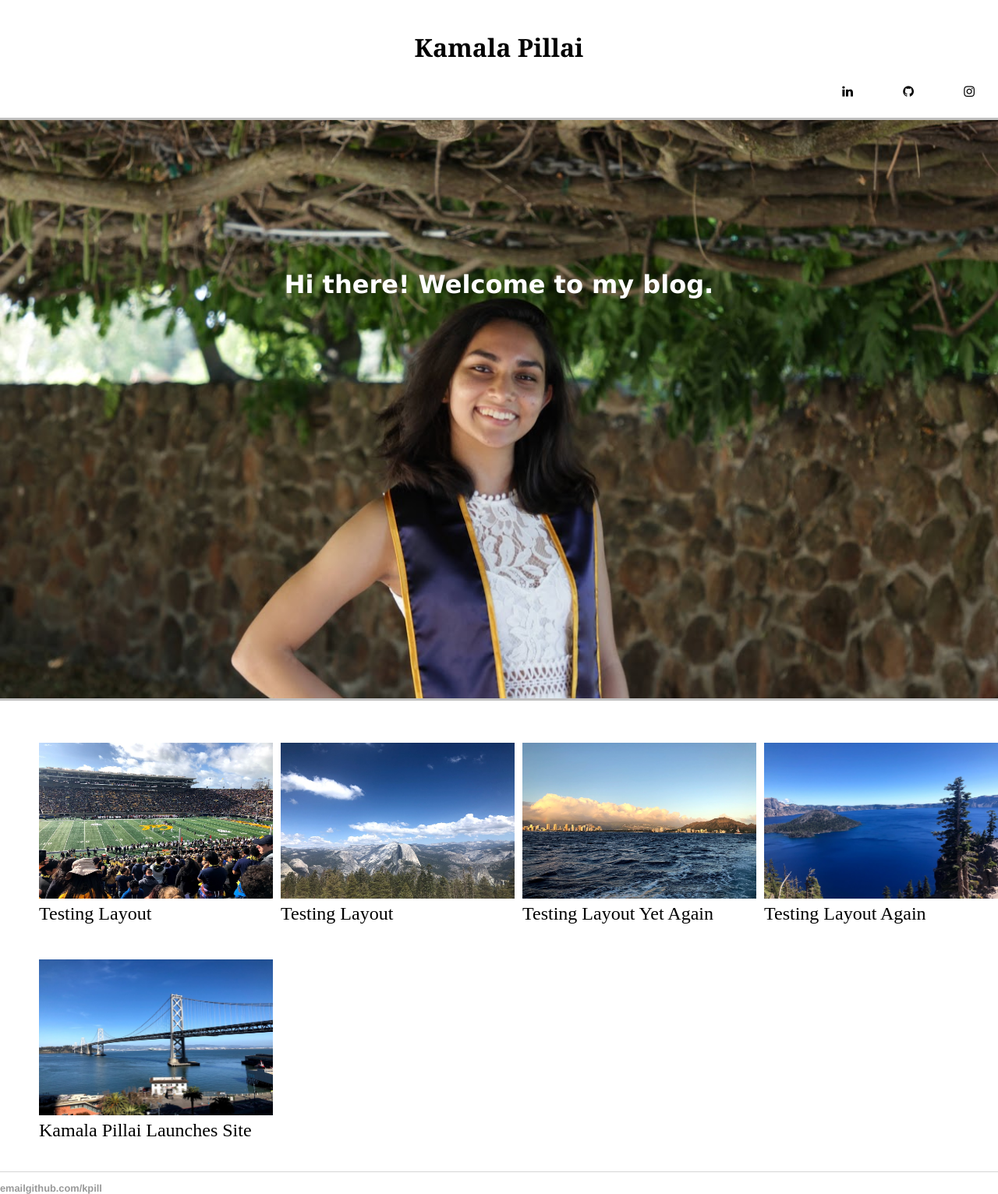
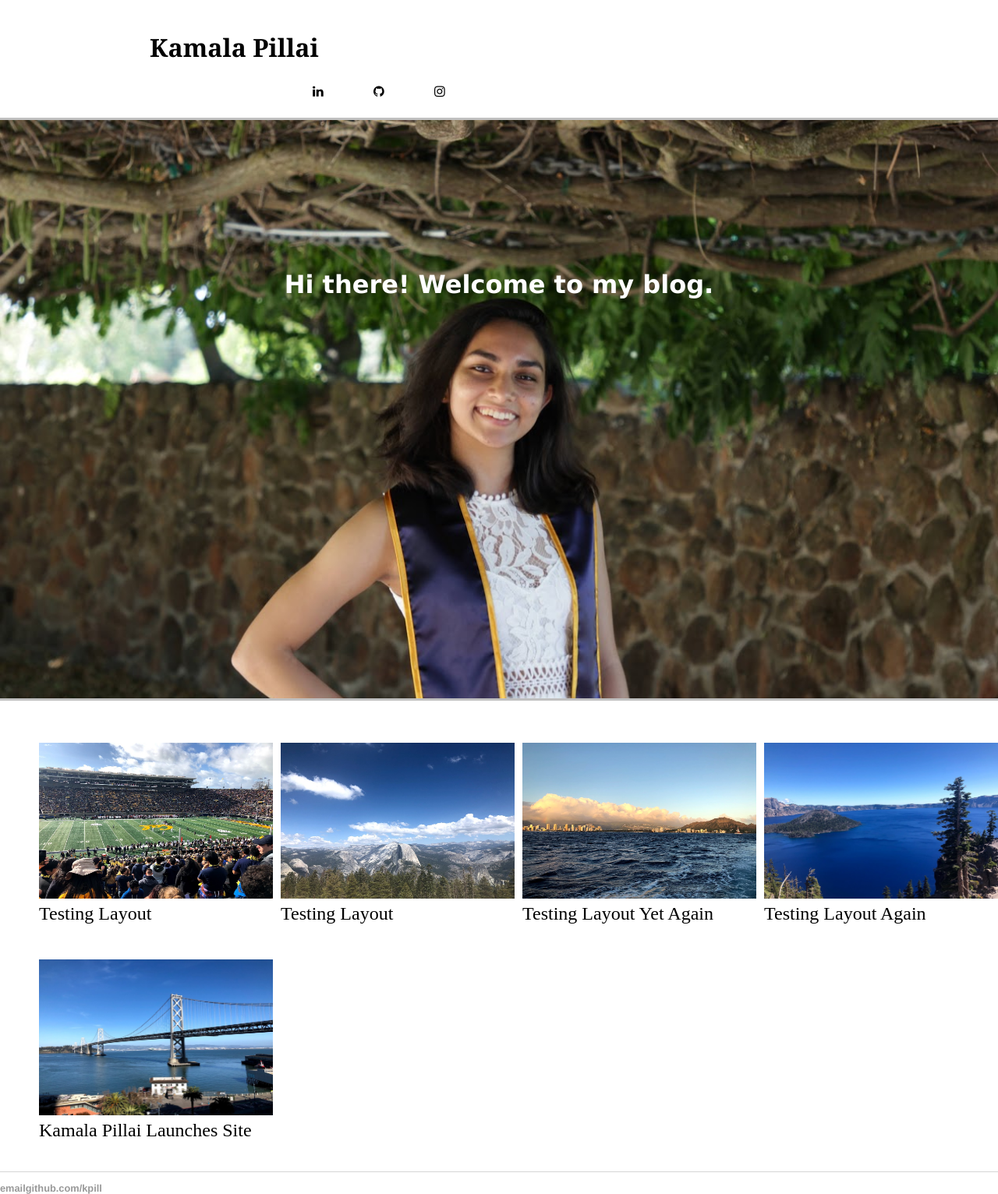
Before and after one commit to kpill/kpill.github.io, a Jekyll site: the page built from index.html, in a window 1280 px wide. Shown: the whole page at 78% size. Built offline with Jekyll 4.4.1, drawn with Linux system fonts in a browser that asks for light colours.

Commit message:
Update main.css

```diff
--- a/css/main.css
+++ b/css/main.css
@@ -1,7 +1,7 @@
 header {
 	display: inline-block;
 	color: Black;
-	width: 100vw;
+	width: auto;
 	text-align: center;
 }
 
```
